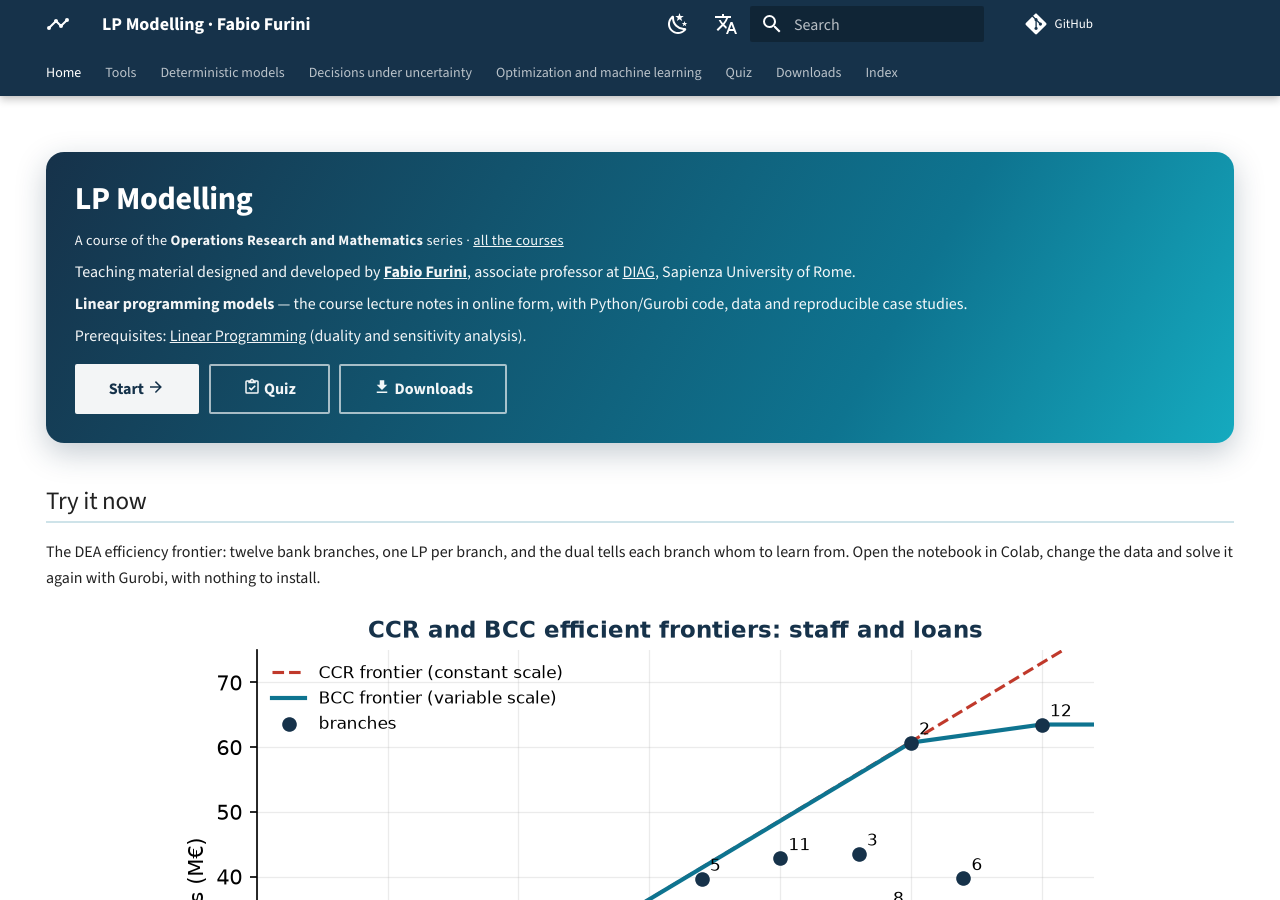
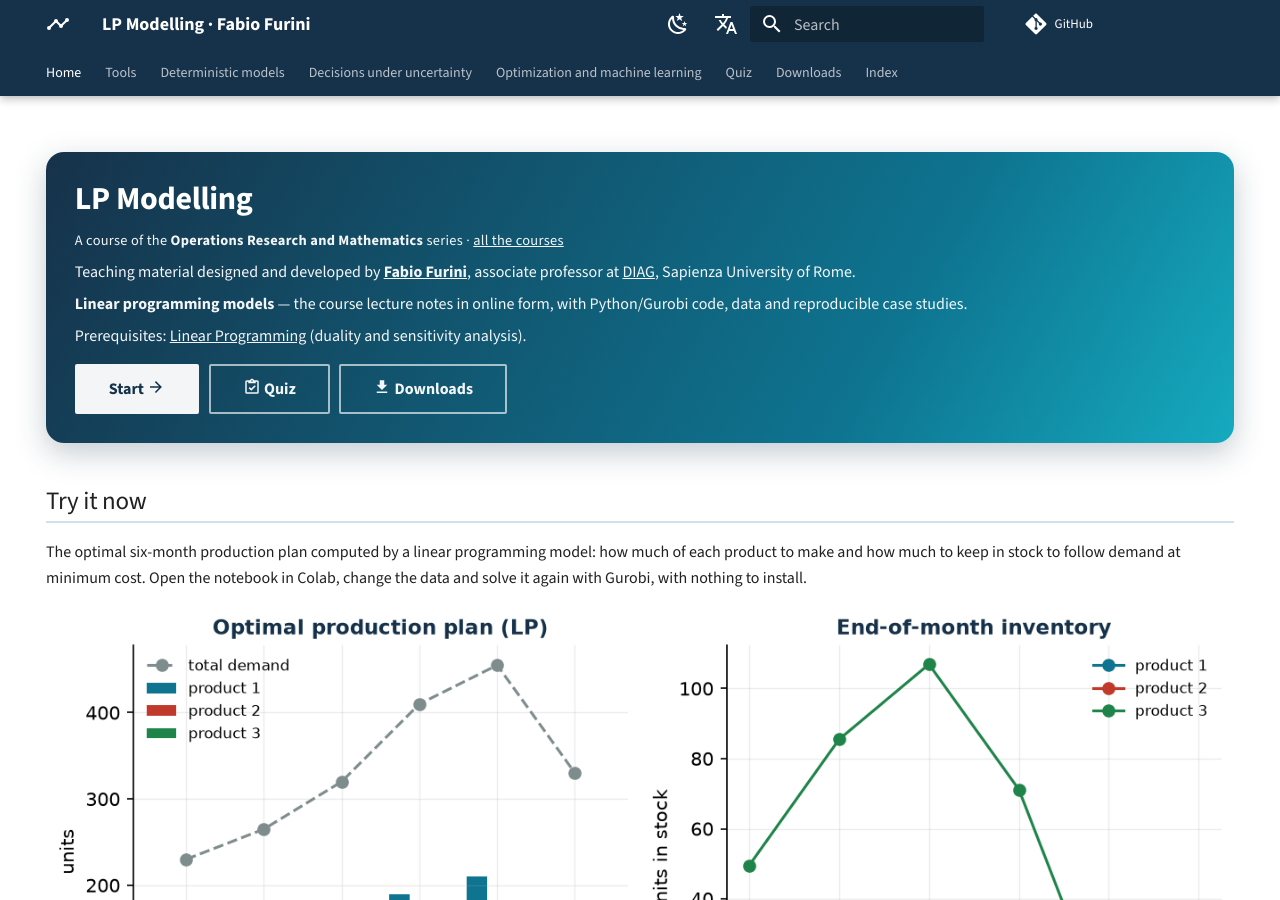
Before and after one commit to fabiofurini/lp-modelling, an MkDocs documentation site: the page built from docs/index.md, in a window 1280 px wide and 900 px high. Built offline with MkDocs 1.6.1 and Material for MkDocs 9.7.7, drawn with Linux system fonts in a browser that asks for light colours; comment, search, counter and statistics services are not loaded.

Commit message:
Home: the optimal production plan (LP) instead of the DEA frontier
Co-Authored-By: Claude Opus 5.5 <noreply@anthropic.com>

```diff
--- a/docs/index.md
+++ b/docs/index.md
@@ -30,12 +30,12 @@ Prerequisites: [Linear Programming](https://fabiofurini.github.io/linear-program
 <!-- collana-app -->
 ## Try it now
 
-The DEA efficiency frontier: twelve bank branches, one LP per branch, and the dual tells each branch whom to learn from. Open the notebook in Colab, change the data and solve it again with Gurobi, with nothing to install.
+The optimal six-month production plan computed by a linear programming model: how much of each product to make and how much to keep in stock to follow demand at minimum cost. Open the notebook in Colab, change the data and solve it again with Gurobi, with nothing to install.
 
-[![](img/cap06_frontiera.png)](dea.md)
+[![](img/cap04_piano_scorte.png)](production.md)
 
-[:simple-googlecolab: Open the notebook in Colab](https://colab.research.google.com/github/fabiofurini/lp-modelling/blob/main/notebooks/lab06_dea.ipynb){ .md-button .md-button--primary }
-[:material-book-open-variant: The chapter](dea.md){ .md-button }
+[:simple-googlecolab: Open the notebook in Colab](https://colab.research.google.com/github/fabiofurini/lp-modelling/blob/main/notebooks/lab04_production.ipynb){ .md-button .md-button--primary }
+[:material-book-open-variant: The chapter](production.md){ .md-button }
 [:material-language-python: All the notebooks](notebooks.md){ .md-button }
 <!-- /collana-app -->
 
```
